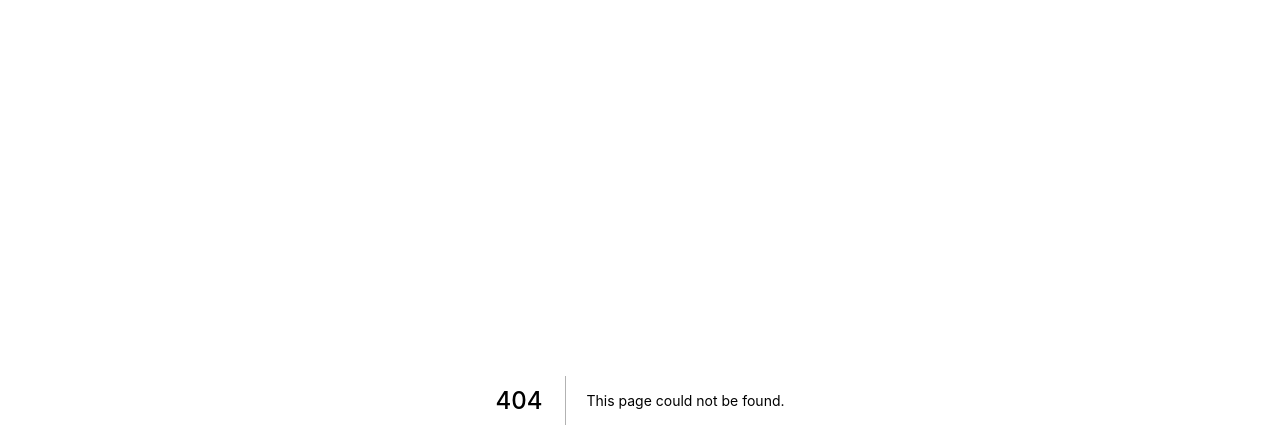
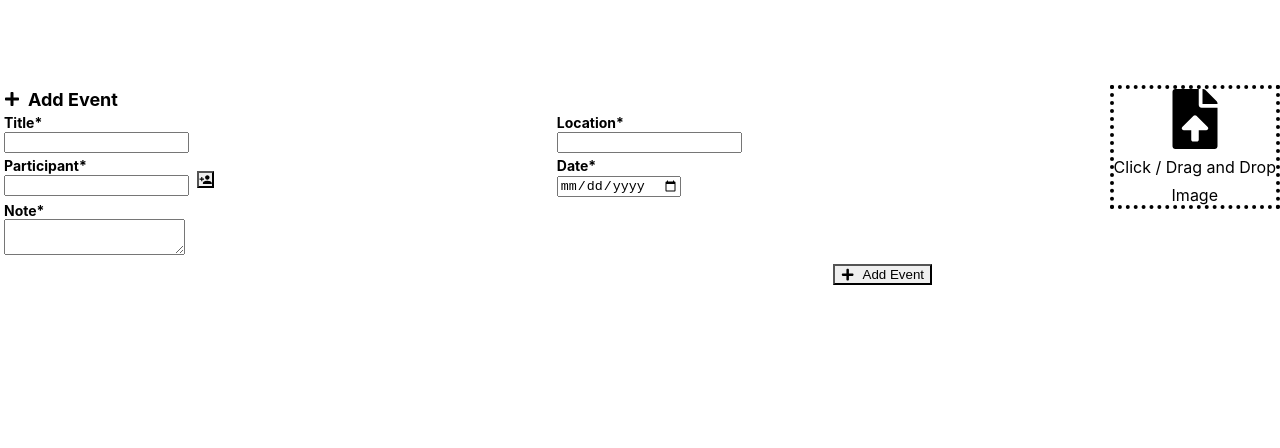
Before and after one commit to Bawazier/form-input-event, a Next.js app: page /add-event in a window 1280 px wide. Before the commit this address had no page. Shown: the top 448 px of the page. Built offline with nearby package versions, Linux system fonts and the light colour scheme.

Commit message:
create add event page

```diff
--- /dev/null
+++ b/pages/add-event.js
@@ -0,0 +1,39 @@
+import React from "react";
+import Header from "../components/Header";
+import FormEvent from "../components/FormEvent";
+import { Container, Box } from "@chakra-ui/react";
+import { useFormik } from "formik";
+import * as yup from "yup";
+
+function AddEvent() {
+  const schema = yup.object().shape({
+    title: yup.string().required(),
+    location: yup.string().required(),
+    participant: yup.string().required(),
+    date: yup.date().required(),
+    note: yup.string().min(50).required(),
+  });
+  const formik = useFormik({
+    initialValues: {
+      title: "",
+      location: "",
+      participant: "",
+      date: "",
+      note: "",
+    },
+    validationSchema: schema,
+    onSubmit: (values) => {
+      console.log(values);
+    },
+  });
+  return (
+    <Box bg="transparent" p={0} minH="100vh">
+      <Header />
+      <Container maxW="container.lg" py="8">
+        <FormEvent formik={formik} />
+      </Container>
+    </Box>
+  );
+}
+
+export default AddEvent;
```
